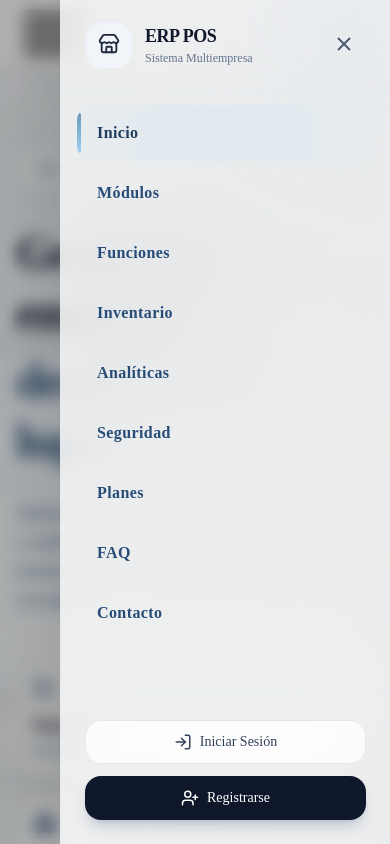
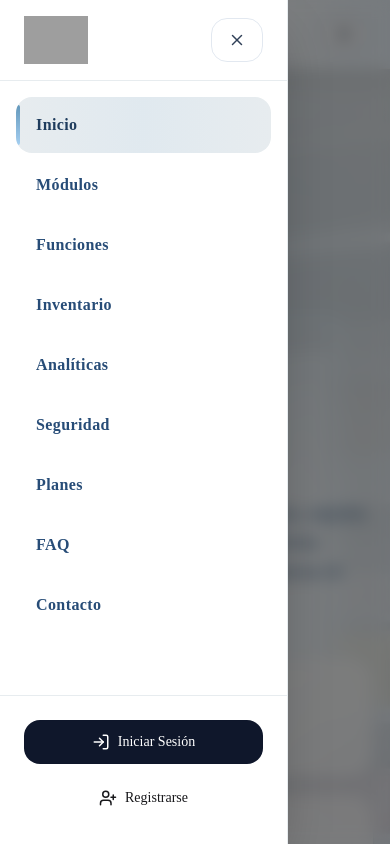
Before and after one commit to LuisSandovalD/minimarket-digital-integrado, a React (Vite) app in the folder frontend/: page / in a window 390 px wide. Both pictures are taken after a click on the button 342 px from the left and 33 px from the top of the page. Shown: the top 844 px of the page. Built offline with nearby package versions, Linux system fonts and the light colour scheme; grey boxes are pictures that could not be loaded.

Commit message:
feat: mejorar experiencia móvil y navegación responsive

```diff
--- a/frontend/src/layout/public/navbar/Navbar.jsx
+++ b/frontend/src/layout/public/navbar/Navbar.jsx
@@ -1,34 +1,30 @@
+import { LoginModal } from "@/features/auth/components/login/";
+import { RegisterModal } from "@/features/auth/components/register/";
+import { useState } from "react";
+import MobileMenu from "./components/MobileMenu";
+import NavbarActions from "./components/NavbarActions";
 import NavbarBrand from "./components/NavbarBrand";
 import NavbarLinks from "./components/NavbarLinks";
-import NavbarActions from "./components/NavbarActions";
 import NavbarMobileButton from "./components/NavbarMobileButton";
-import MobileMenu from "./components/MobileMenu";
-
 import { navLinks } from "./constants/navLinks";
-
 import useNavbar from "./hooks/useNavbar";
 
 export default function Navbar() {
   const { open, openMenu, closeMenu } = useNavbar();
 
+  const [openLogin, setOpenLogin] = useState(false);
+  const [openRegister, setOpenRegister] = useState(false);
+
   return (
     <>
       <header
         className="
-          sticky
-          top-0
-          z-40
-          overflow-hidden
-          border-b
-          border-[#d7e0e7]/40
-          bg-white/60
-          shadow-[0_8px_30px_rgba(15,23,42,0.08)]
-          backdrop-blur-2xl
-          supports-[backdrop-filter]:bg-white/45
-          transition-all
-          duration-300
-          dark:border-[#365d86]/20
-          dark:bg-[#0b1120]/55
+          sticky top-0 z-40 overflow-hidden
+          border-b border-[#d7e0e7]/40
+          bg-white/60 shadow-[0_8px_30px_rgba(15,23,42,0.08)]
+          backdrop-blur-2xl supports-[backdrop-filter]:bg-white/45
+          transition-all duration-300
+          dark:border-[#365d86]/20 dark:bg-[#0b1120]/55
           dark:supports-[backdrop-filter]:bg-[#0b1120]/45
           dark:shadow-[0_10px_40px_rgba(0,0,0,0.45)]
         "
@@ -36,62 +32,49 @@ export default function Navbar() {
         {/* MAIN OVERLAY */}
         <div
           className="
-            pointer-events-none
-            absolute
-            inset-0
-            bg-gradient-to-r
-            from-[#eef4f8]/20
-            via-transparent
-            to-[#a3cef1]/20
-            dark:from-[#274c77]/20
-            dark:via-[#13263b]/20
-            dark:to-[#6096ba]/20
+            pointer-events-none absolute inset-0
+            bg-gradient-to-r from-[#eef4f8]/20 via-transparent to-[#a3cef1]/20
+            dark:from-[#274c77]/20 dark:via-[#13263b]/20 dark:to-[#6096ba]/20
           "
         />
 
         {/* BOTTOM BORDER GLOW */}
         <div
           className="
-            pointer-events-none
-            absolute
-            inset-x-0
-            bottom-0
-            h-px
-            from-transparent
-            via-[#6096ba]/50
-            to-transparent
+            pointer-events-none absolute inset-x-0 bottom-0 h-px
+            from-transparent via-[#6096ba]/50 to-transparent
             dark:via-[#a3cef1]/35
           "
         />
 
         {/* CONTENT */}
-        <div
-          className="
-            relative
-            flex
-            h-[8vh]
-            items-center
-            justify-between
-            px-6
-          "
-        >
-          {/* BRAND */}
+        <div className="relative flex h-[8vh] items-center justify-between px-6">
           <NavbarBrand />
-
-          {/* LINKS */}
           <NavbarLinks links={navLinks} />
-
-          {/* ACTIONS */}
           <div className="flex items-center gap-2">
             <NavbarActions />
-
             <NavbarMobileButton onClick={openMenu} />
           </div>
         </div>
       </header>
 
+      {/* LOGIN MODAL */}
+      <LoginModal open={openLogin} onClose={() => setOpenLogin(false)} />
+
+      {/* REGISTER MODAL */}
+      <RegisterModal
+        open={openRegister}
+        onClose={() => setOpenRegister(false)}
+      />
+
       {/* MOBILE MENU */}
-      <MobileMenu open={open} onClose={closeMenu} links={navLinks} />
+      <MobileMenu
+        open={open}
+        onClose={closeMenu}
+        links={navLinks}
+        onOpenLogin={() => setOpenLogin(true)}
+        onOpenRegister={() => setOpenRegister(true)}
+      />
     </>
   );
 }
--- a/frontend/src/layout/public/navbar/components/MobileMenu.jsx
+++ b/frontend/src/layout/public/navbar/components/MobileMenu.jsx
@@ -1,130 +1,54 @@
-import { Store, X } from "lucide-react";
-
 import MobileMenuFooter from "./MobileMenuFooter";
+import MobileMenuHeader from "./MobileMenuHeader";
 import MobileMenuLinks from "./MobileMenuLinks";
 
-export default function MobileMenu({ open, onClose, links }) {
+export default function MobileMenu({
+  open,
+  onClose,
+  links,
+  onOpenLogin,
+  onOpenRegister,
+}) {
+  const handleLinkClick = () => {
+    onClose();
+  };
+
   return (
     <>
       {/* BACKDROP */}
       <div
         onClick={onClose}
         className={`
-          fixed inset-0 z-40
-          bg-black/30
-          backdrop-blur-sm
-          transition-all duration-300
-
-          dark:bg-black/60
-
-          ${open ? "visible opacity-100" : "invisible opacity-0"}
+          fixed inset-0 z-40 bg-black/50 backdrop-blur-sm
+          transition-opacity duration-300
+          ${open ? "opacity-100 pointer-events-auto" : "opacity-0 pointer-events-none"}
         `}
       />
 
-      {/* MENU */}
-      <aside
+      {/* DRAWER — izquierda */}
+      <div
         className={`
-          fixed top-0 right-0 z-50
-          flex h-screen w-[330px] flex-col
-          border-l border-slate-200/70
-          bg-white/80
-          shadow-[0_20px_80px_rgba(0,0,0,0.12)]
-          backdrop-blur-2xl
-          transition-all duration-500
-
-          dark:border-slate-800
-          dark:bg-[#020617]/90
-
-          ${open ? "translate-x-0" : "translate-x-full"}
+          fixed top-0 left-0 z-50 h-full w-72
+          flex flex-col
+          bg-white dark:bg-[#0b1120]
+          shadow-2xl border-r border-[#e7ecef] dark:border-[#365d86]/20
+          transition-transform duration-300 ease-in-out
+          ${open ? "translate-x-0" : "-translate-x-full"}
         `}
       >
-        {/* Decorative Blur */}
-        <div className="absolute inset-0 overflow-hidden">
-          <div className="absolute -top-20 -right-20 h-56 w-56 rounded-full bg-slate-200/40 blur-3xl dark:bg-slate-700/10"></div>
-        </div>
-
-        {/* HEADER */}
-        <div
-          className="
-            relative z-10
-            flex items-center justify-between
-            border-b border-slate-200/70
-            px-6 py-5
-
-            dark:border-slate-800
-          "
-        >
-          {/* BRAND */}
-          <div className="flex items-center gap-3">
-            <div
-              className="
-                flex h-12 w-12 items-center justify-center
-                rounded-2xl
-                bg-slate-100
-                shadow-inner
-
-                dark:bg-slate-800
-              "
-            >
-              <Store size={22} className="text-slate-800 dark:text-slate-100" />
-            </div>
-
-            <div>
-              <h2
-                className="
-                  text-lg font-semibold tracking-tight
-                  text-slate-900
-
-                  dark:text-slate-100
-                "
-              >
-                ERP POS
-              </h2>
-
-              <p
-                className="
-                  text-xs font-medium
-                  text-slate-500
-
-                  dark:text-slate-400
-                "
-              >
-                Sistema Multiempresa
-              </p>
-            </div>
-          </div>
-
-          {/* CLOSE */}
-          <button
-            onClick={onClose}
-            className="
-              flex h-11 w-11 items-center justify-center
-              rounded-2xl
-              text-slate-600
-              transition-all duration-300
-
-              hover:bg-slate-100
-              hover:text-slate-900
-
-              dark:text-slate-300
-              dark:hover:bg-slate-800
-              dark:hover:text-white
-            "
-          >
-            <X size={22} />
-          </button>
-        </div>
-
-        {/* LINKS */}
-        <div className="relative z-10 flex-1 overflow-y-auto">
-          <MobileMenuLinks links={links} />
-        </div>
-
-        {/* FOOTER */}
-        <div className="relative z-10">
-          <MobileMenuFooter />
-        </div>
-      </aside>
+        <MobileMenuHeader onClose={onClose} />
+        <MobileMenuLinks links={links} onClose={handleLinkClick} />
+        <MobileMenuFooter
+          onOpenLogin={() => {
+            onOpenLogin();
+            onClose();
+          }}
+          onOpenRegister={() => {
+            onOpenRegister();
+            onClose();
+          }}
+        />
+      </div>
     </>
   );
 }
--- a/frontend/src/layout/public/navbar/components/MobileMenuFooter.jsx
+++ b/frontend/src/layout/public/navbar/components/MobileMenuFooter.jsx
@@ -1,8 +1,7 @@
+import { ModernButton } from "@/components/buttons";
 import { LogIn, UserPlus } from "lucide-react";
 
-import { ModernButton } from "@/components/buttons";
-
-export default function MobileMenuFooter() {
+export default function MobileMenuFooter({ onOpenLogin, onOpenRegister }) {
   return (
     <div className="mt-auto border-t border-[#e7ecef] p-6 dark:border-[#365d86]/20">
       <div className="space-y-3">
@@ -10,20 +9,9 @@ export default function MobileMenuFooter() {
         <ModernButton
           text="Iniciar Sesión"
           icon={LogIn}
-          variant="outline"
+          variant="primary"
           fullWidth
-          className="
-            border-[#c7d3dc]
-            bg-white/70
-            text-[#274c77]
-            hover:bg-[#e7ecef]
-            hover:border-[#6096ba]
-
-            dark:border-[#365d86]/30
-            dark:bg-[#274c77]/10
-            dark:text-[#a3cef1]
-            dark:hover:bg-[#365d86]/20
-          "
+          onClick={onOpenLogin}
         />
 
         {/* REGISTER */}
@@ -31,10 +19,8 @@ export default function MobileMenuFooter() {
           text="Registrarse"
           icon={UserPlus}
           fullWidth
-          className="
-            shadow-lg
-            shadow-[#274c77]/20
-          "
+          variant="secundary"
+          onClick={onOpenRegister}
         />
       </div>
     </div>
--- /dev/null
+++ b/frontend/src/layout/public/navbar/components/MobileMenuHeader.jsx
@@ -0,0 +1,21 @@
+import { ModernButton } from "@/components/buttons";
+import { X } from "lucide-react";
+import NavbarBrand from "./NavbarBrand";
+
+export default function MobileMenuHeader({ onClose }) {
+  return (
+    <div
+      className="
+        flex items-center justify-between
+        border-b border-[#e7ecef] dark:border-[#365d86]/20
+        px-6 py-4
+      "
+    >
+      {/* BRAND */}
+      <NavbarBrand />
+
+      {/* CLOSE BUTTON */}
+      <ModernButton onClick={onClose} icon={X} variant="outline" text="" />
+    </div>
+  );
+}
--- a/frontend/src/layout/public/navbar/components/NavbarMobileButton.jsx
+++ b/frontend/src/layout/public/navbar/components/NavbarMobileButton.jsx
@@ -1,12 +1,15 @@
+import { ModernButton } from "@/components/buttons";
 import { Menu } from "lucide-react";
 
 export default function NavbarMobileButton({ onClick }) {
   return (
-    <button
+    <ModernButton
       onClick={onClick}
-      className="flex h-12 w-12 items-center justify-center rounded-2xl border-2 border-[#d0d5da] text-[#274c77] transition-all duration-300 hover:bg-[#e7ecef] hover:border-[#6096ba] hover:-translate-y-0.5 lg:hidden"
-    >
-      <Menu size={22} />
-    </button>
+      icon={Menu}
+      variant="outline"
+      size="sm"
+      text=""
+      className="md:hidden" // 👈 esto lo oculta en pantallas ≥ 768px
+    />
   );
 }
```
Also changed, not shown: frontend/src/layout/public/navbar/components/MobileMenuLinks.jsx (+15 -51 lines).
